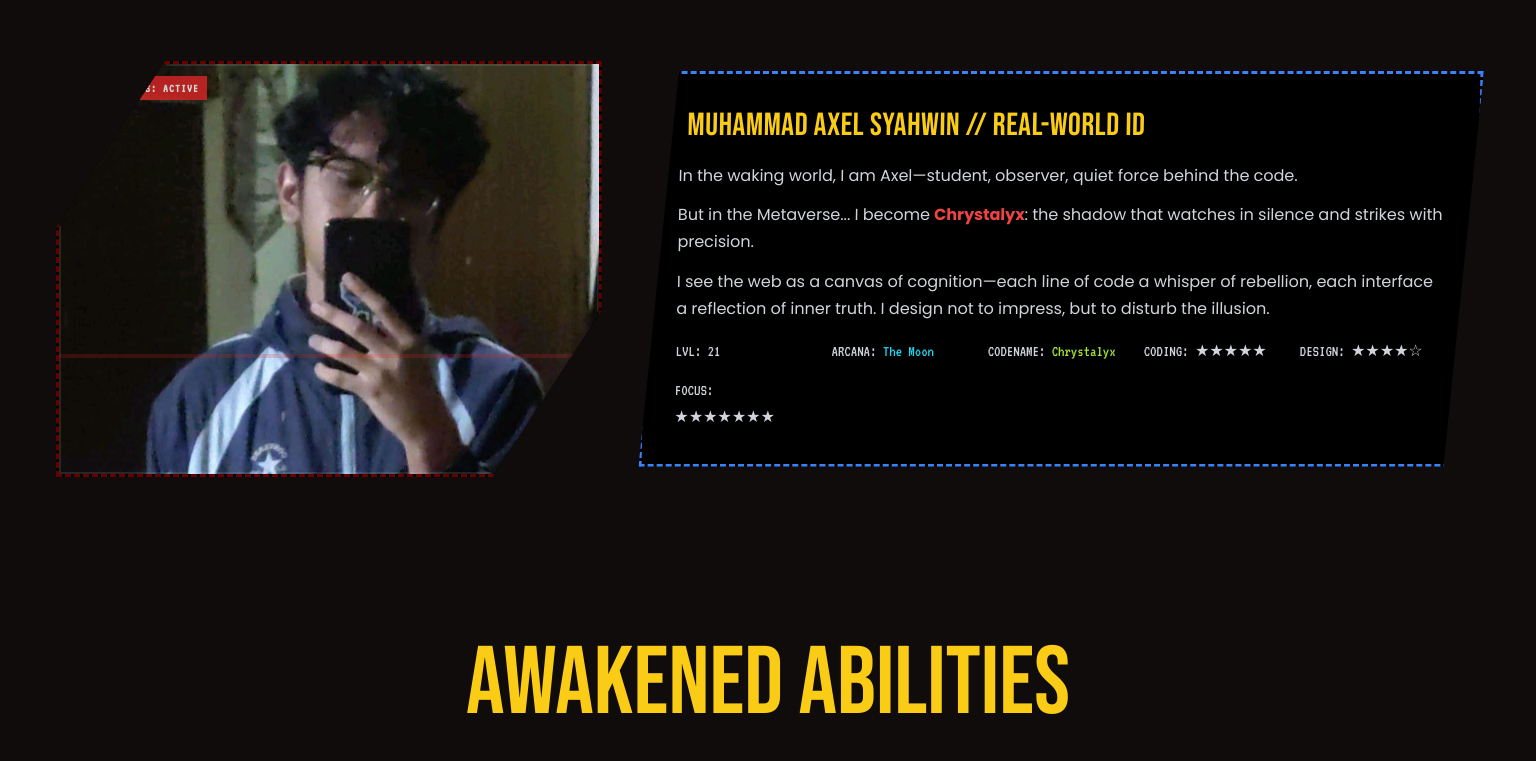
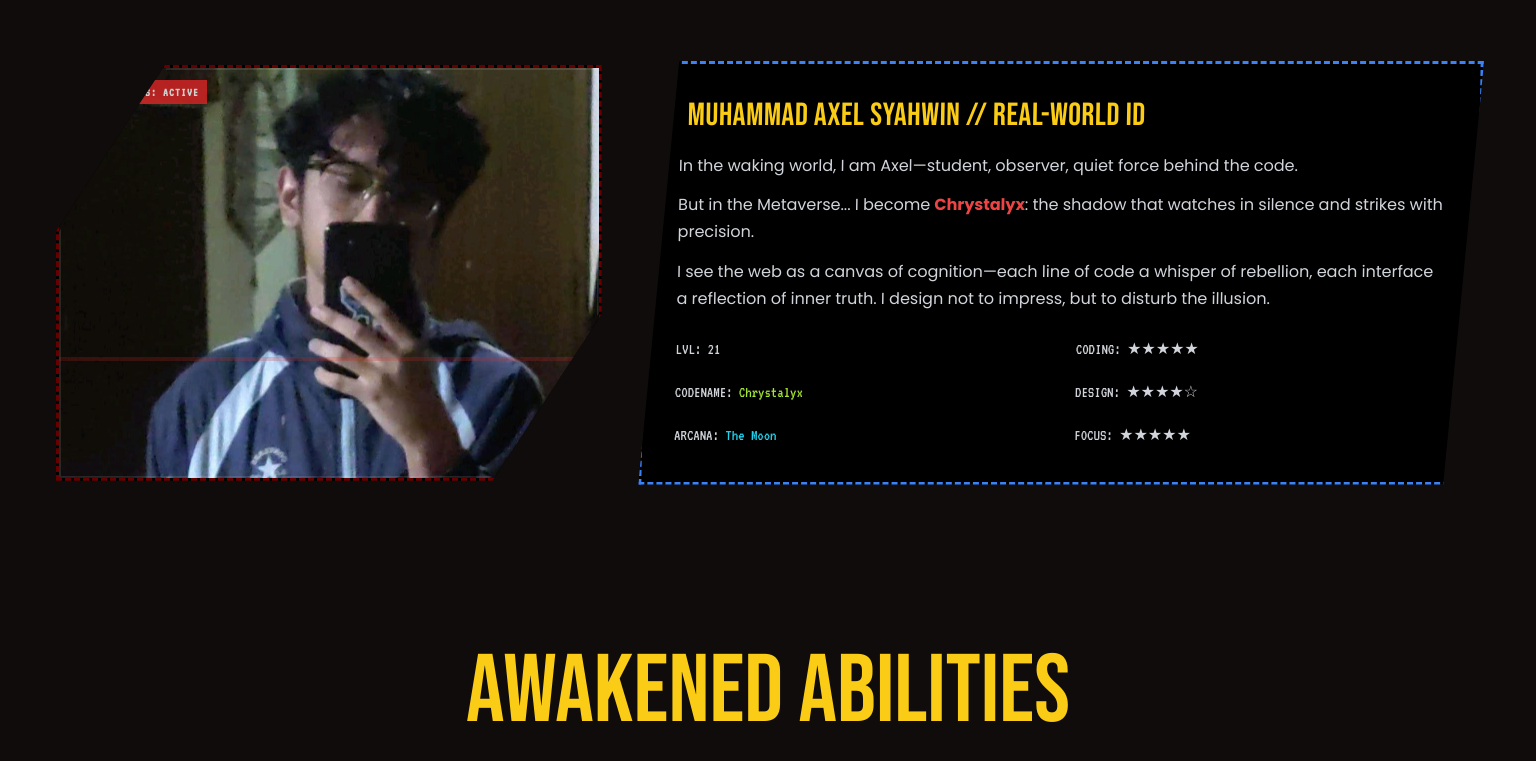
Before and after one commit to Chrystalyx/chrystalyx.github.io, a plain HTML site: page index.html in a window 1536 px wide. Shown: the part 979-1740 px from the top of the page. Drawn offline with nearby package versions, Linux system fonts and the light colour scheme.

Commit message:
Perbaikan layout

```diff
--- a/index.html
+++ b/index.html
@@ -528,6 +528,14 @@
             max-width: 100%;
         }
 
+        @media (min-width: 1440px) {
+            .about-meta {
+                grid-template-columns: repeat(3, 1fr);
+                align-items: start;
+                gap: 1.5rem;
+            }
+        }
+
         @media (max-width: 640px) {
 
             .text-5xl,
@@ -621,13 +629,15 @@
                                 interface a reflection of inner truth.
                                 I design not to impress, but to disturb the illusion.
                             </p>
-                            <div class="about-meta mt-4">
+                            <div class="about-meta mt-6 grid grid-cols-2 gap-x-8 gap-y-4">
                                 <p>LVL: 21</p>
+                                <p>CODING: ★★★★★</p>
+
+                                <p>CODENAME: <span class="text-lime-400">Chrystalyx</span></p>
+                                <p>DESIGN: ★★★★☆</p>
+
                                 <p>ARCANA: <span class="text-cyan-400">The Moon</span></p>
-                                <p>CODENAME: <span class="text-lime-400">Chrystalyx</span></p>
-                                <p>CODING: ★★★★★</p>
-                                <p>DESIGN: ★★★★☆</p>
-                                <p>FOCUS: ★★★★★★★</p>
+                                <p>FOCUS: ★★★★★</p>
                             </div>
                         </div>
                     </div>
```
